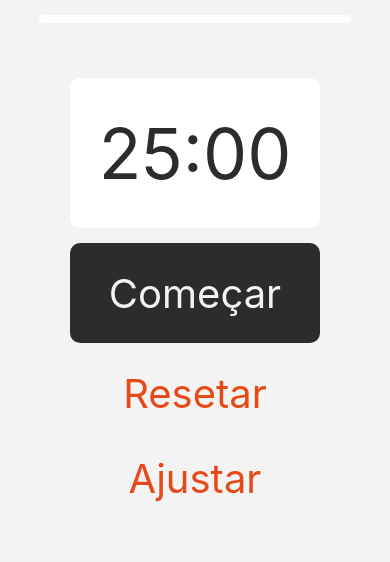
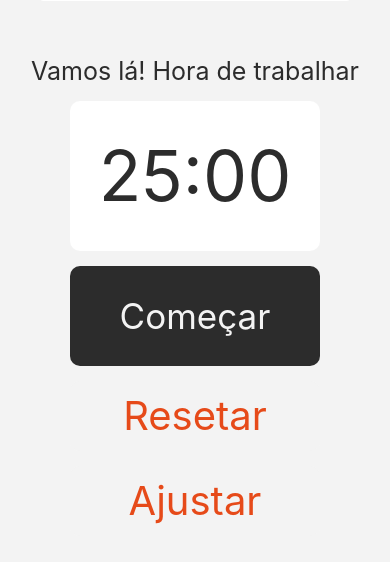
Before and after one commit to JuniorMelo1997/Pomodoro-Timer-in-React-Native, a React Native app: screen / in a window 390 px wide. Shown: the part 158-720 px from the top of the page. Built offline with nearby package versions, Linux system fonts and the light colour scheme.

Commit message:
commit 7 - Rest time functionality added - Default is 5 min

```diff
--- a/App.js
+++ b/App.js
@@ -8,9 +8,13 @@ import { Modal } from './src/components/Modal';
 
 export default function App() {
   const [initial, setInitial] = useState(25*60);
+  const [isResting, setIsResting] = useState(false);
+  const [restTime, setRestTime] = useState(10);
   const [settingTime, setSettingTime] = useState(false);
   const [counter, setCounter] = useState(initial);
   const [isCounting, setIsCounting] = useState(false);
+
+  console.log(counter, isCounting, isResting);
 
   const timeCounter = setTimeout(()=>{
     changeCounter();
@@ -48,13 +52,26 @@ export default function App() {
     clearTimeout(timeCounter);
   }
 
+  const reset = ()=>{
+    setIsResting(false);
+    setCounter(initial);
+  }
+
   const restart = ()=>{
-    setCounter(initial)
+    if(isResting){
+      setCounter(restTime)
+    } else{
+      setCounter(initial)
+    }
   }
 
   useEffect(()=>{
     if(counter === 0){
       setIsCounting(false);
+    }
+
+    if(counter === 0 && isCounting){
+      setIsResting(resting => !resting);
     }
 
     if(isCounting){
@@ -71,9 +88,12 @@ export default function App() {
     return (
       <View style={styles.container}>
         <Bar counter={counter} initial={initial} />
+        <Text style={styles.title}>
+          {isResting ? "Calma! Hora de descansar" : "Vamos lá! Hora de trabalhar" }
+        </Text>
         <Display counter={counter} />
-        <Btn action={handleIsCounting} type = "start" message={isCounting ? "Parar" : "Começar"} disabled={false} />
-        <Btn action={restart} type = "restart" message={"Resetar"} disabled = {isCounting ? true : false} />
+        <Btn action={handleIsCounting} type = "start" message={isResting && isCounting ? "Pausar Descanso" : isResting && !isCounting ? "Descansar" : isCounting ? "Parar" : "Começar"} disabled={false} />
+        <Btn action={reset} type = "restart" message={"Resetar"} disabled = {isCounting ? true : false} />
         <Btn action={handleSettingTime} type = "set" message={"Ajustar"} disabled = {isCounting ? true : false} />
         <StatusBar style="auto" />
       </View>
@@ -95,5 +115,9 @@ const styles = StyleSheet.create({
     backgroundColor: '#f3f3f3',
     alignItems: 'center',
     justifyContent: 'center',
+  },
+  title:{
+    color:"#2c2c2c",
+    fontSize: 25
   }
 });
--- a/src/components/Button.js
+++ b/src/components/Button.js
@@ -33,7 +33,8 @@ const style = StyleSheet.create({
     },
     textStartPause: {
       color:"#f3f3f3",
-      fontSize: 40
+      fontSize: 35,
+      textAlign: "center"
     },
     textRestart:{
         color: "#E64A19",
```
